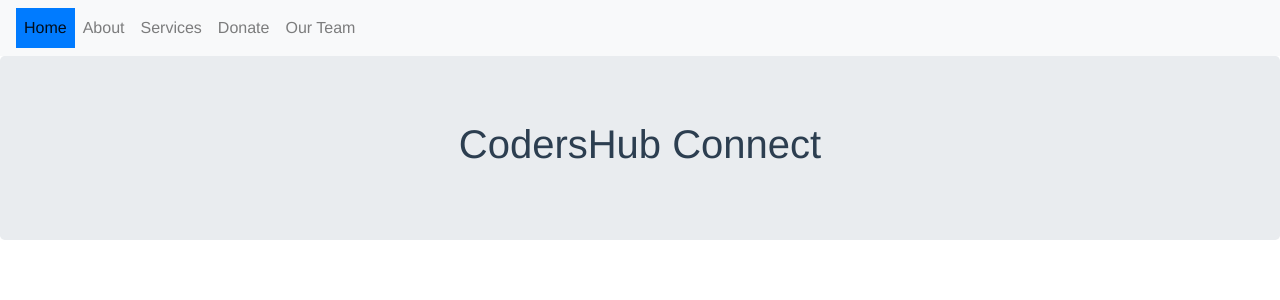
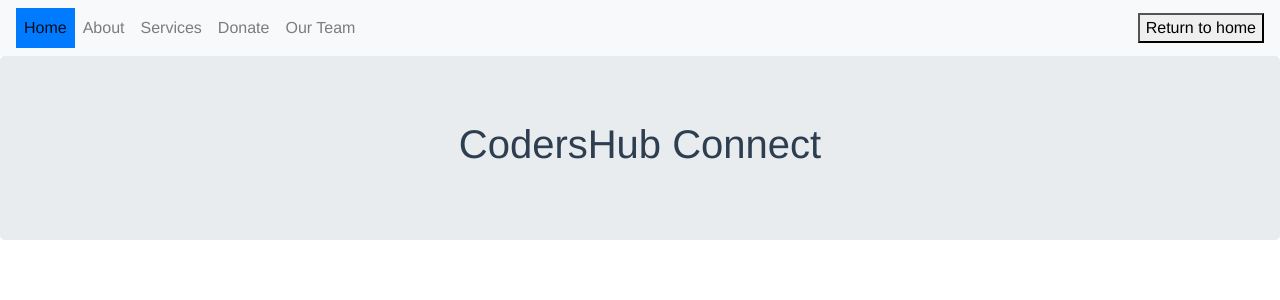
Before and after one commit to ZachyDev/Build-Web-Apps-with-Vue-JS-Firebase, a Vue app in the folder codershub/: page / in a window 1280 px wide. Shown: the top 300 px of the page. Built offline with nearby package versions, Linux system fonts and the light colour scheme.

Commit message:
programatically redirecting users using $router.push({obj})

```diff
--- a/codershub/src/components/Navbar.vue
+++ b/codershub/src/components/Navbar.vue
@@ -21,9 +21,11 @@
         <router-link to="{name: 'Team'}" class="nav-link">Our Team</router-link>
       </li>
     </ul>
+      <button @click="redirectHome">Return to home</button>
+  </div>
 
-  </div>
 </nav>
+
 </template>
 
 <script>
@@ -33,6 +35,11 @@ export default {
         return {
 
         }
+    },
+    methods: {
+      redirectHome() {
+        this.$router.push({name: 'Home'})
+      }
     }
 }
 </script>
```
